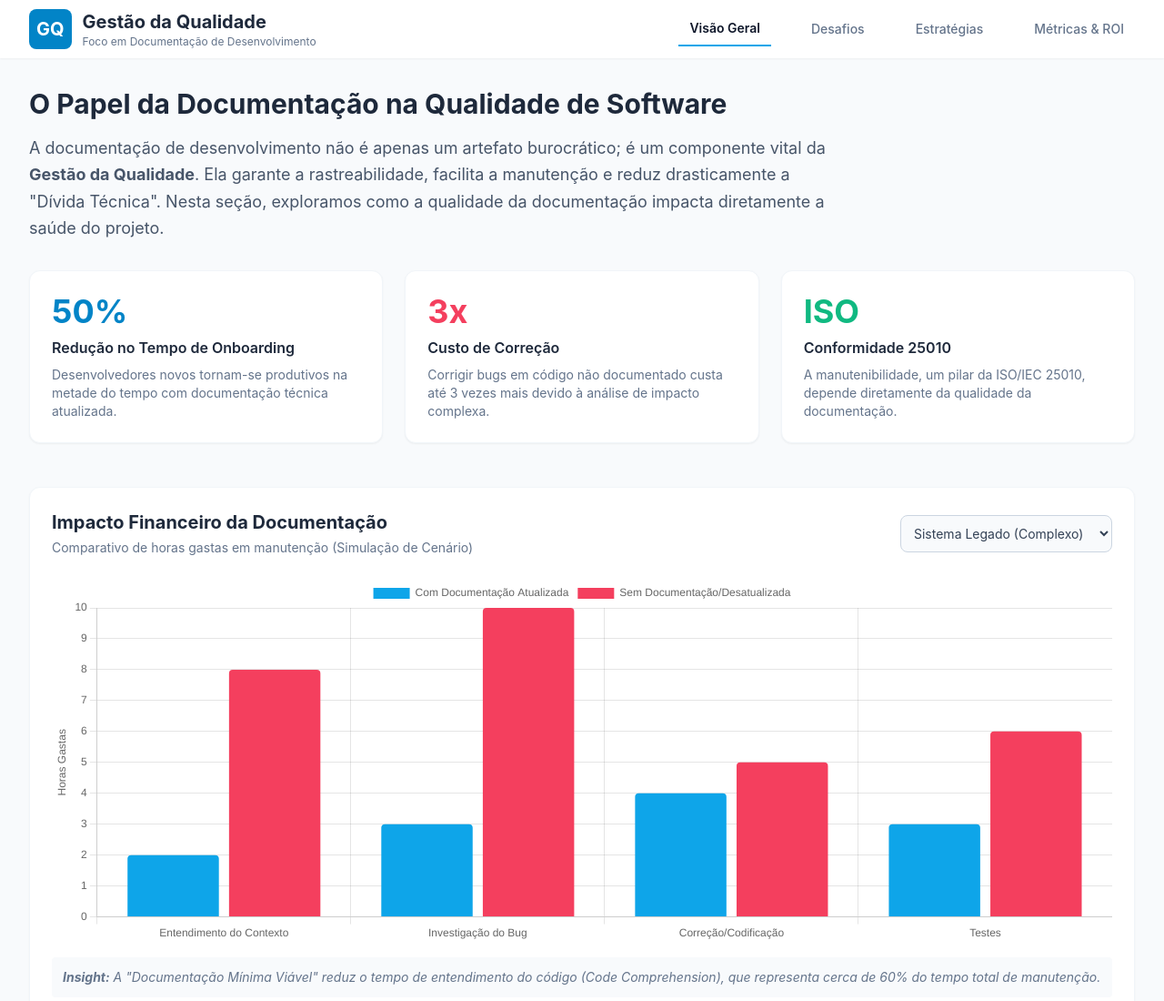
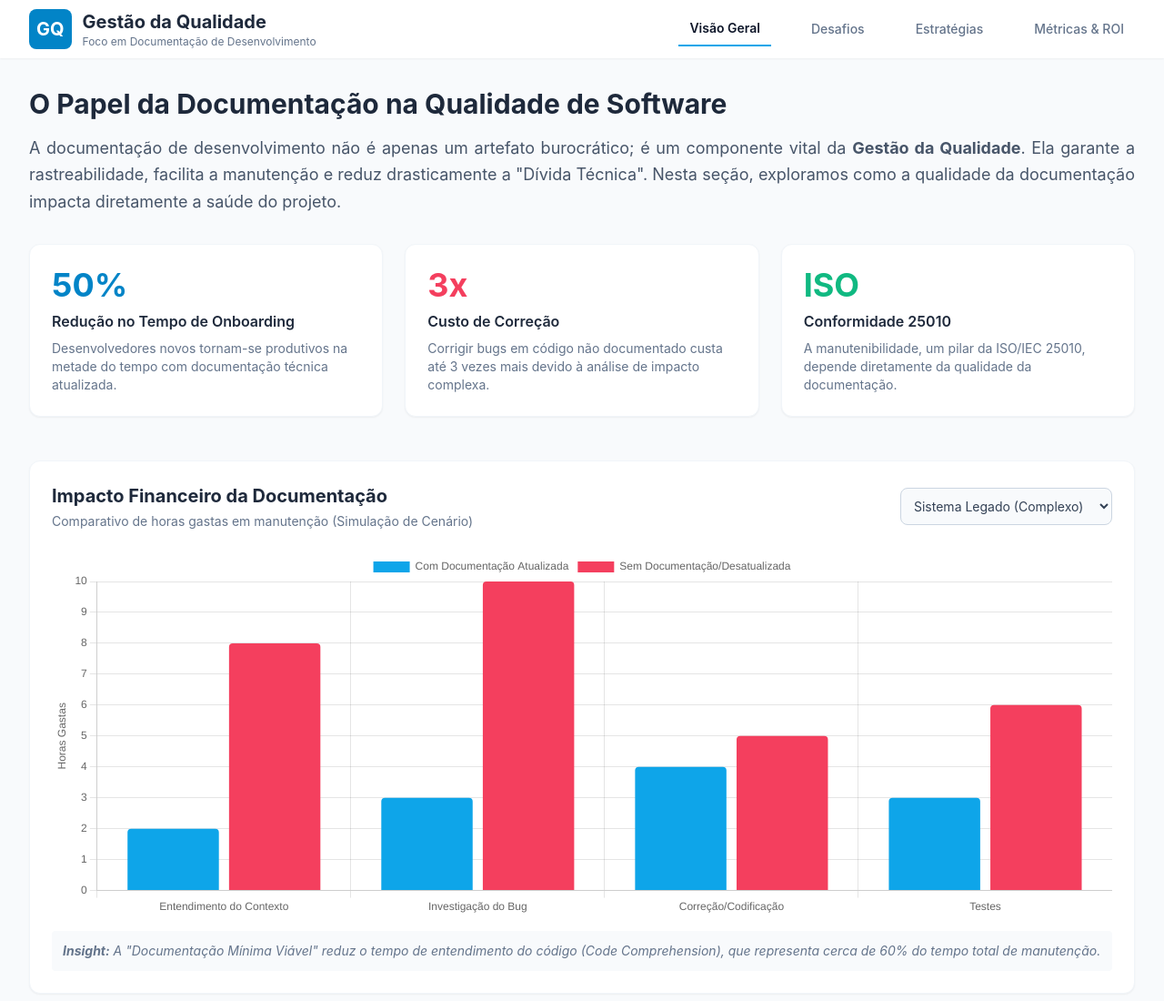
Before and after one commit to caufarris/gerenciamento_de_projetos_gestao_da_qualidade, a plain HTML site: page index.html in a window 1280 px wide. Shown: the top 1100 px of the page at 91% size. Drawn offline with nearby package versions, Linux system fonts and the light colour scheme.

Commit message:
Ajuste text-justify

```diff
--- a/index.html
+++ b/index.html
@@ -107,7 +107,7 @@
         <section id="overview" class="section-view opacity-100 transition-opacity duration-300">
             <div class="mb-8">
                 <h2 class="text-3xl font-bold text-slate-800 mb-4">O Papel da Documentação na Qualidade de Software</h2>
-                <p class="text-lg text-slate-600 leading-relaxed max-w-4xl">
+                <p class="text-lg text-slate-600 leading-relaxed max-w-7xl text-justify">
                     A documentação de desenvolvimento não é apenas um artefato burocrático; é um componente vital da <strong>Gestão da Qualidade</strong>.
                     Ela garante a rastreabilidade, facilita a manutenção e reduz drasticamente a "Dívida Técnica".
                     Nesta seção, exploramos como a qualidade da documentação impacta diretamente a saúde do projeto.
```
